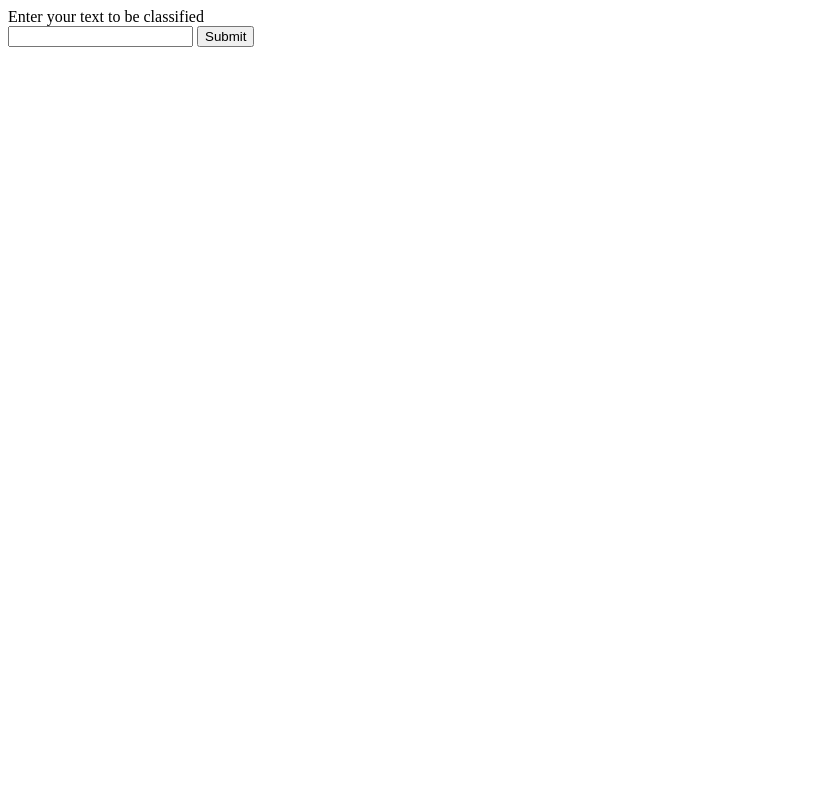
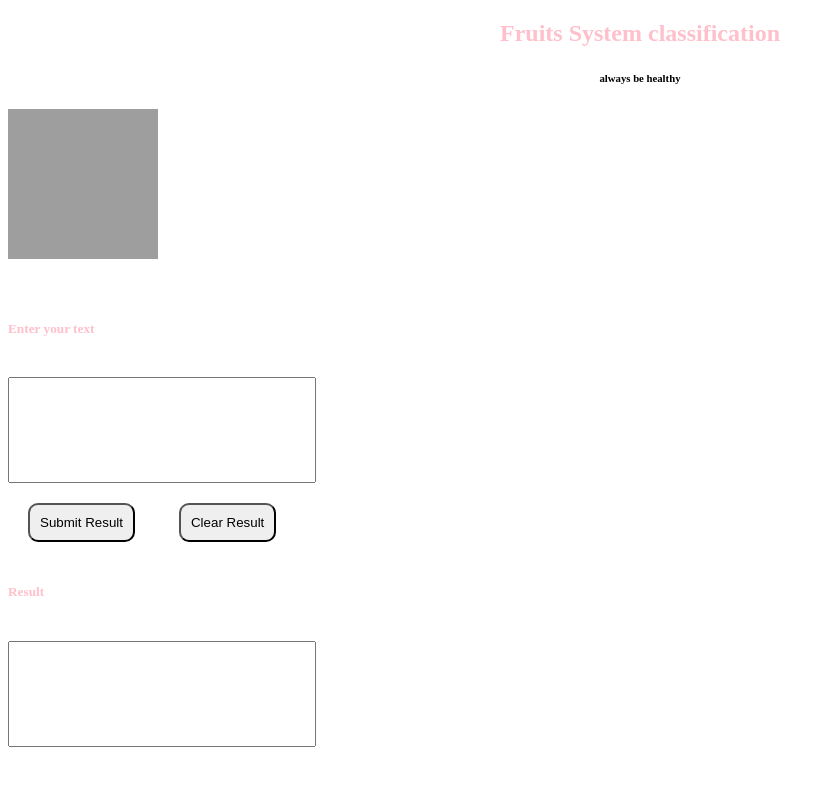
Before and after one commit to ReemaAli1/SEworkshop2, a website: page index.html in a window 1280 px wide. Shown: the whole page, without its empty margins (0-834 px from the left). Drawn offline with Linux system fonts and the light colour scheme; grey boxes are pictures that could not be loaded.

Commit message:
Update index.html

```diff
--- a/index.html
+++ b/index.html
@@ -1,17 +1,47 @@
- <!DOCTYPE html>
+
+<!DOCTYPE html>
 <html>
 <head>
 <meta charset="UTF-8">
 <title>Your front-end</title>
+<style> button{
+    border-radius: 10px;
+    padding:10px;
+    margin : 20px;
+}
+#text{
+  margin:10px;   border-radius: 10px;
+    padding:10px;
+    margin : 20px;
+}
+</style>
 </head>
 
 <body>
-<form action="/fasttext">
-	Enter your text to be classified<br>
-	<input type="text" name="statement">
-	<input type="submit" value="Submit">
-</form>
+  <h2  align="middle"style="color: pink" > Fruits System classification  </h2>
+  <h6 align="middle" style="color: balck" > always be healthy </h6>
+<div id="logo"> <img src="https://www.creativefabrica.com/wp-content/uploads/2019/11/28/meditation-yoga-7-1-580x348.jpg
+" style="width:150px;height:150px;"> </div>
+
+ <br>
+ <br>
+  <h5  align="left"style="color: pink" > Enter your text   </h5>
+
+<br >
+<form>  <input type="text"  style="width:300px;height:100px;"  > <br> </form>
+
+
+      <button>Submit Result</button>
+
+       <button>Clear Result</button>
+<br>
+
+ <h5  align="left"style="color: pink" > Result   </h5>
+ <br>
+ <form>  <input type="text"  style="width:300px;height:100px;"  > <br> </form>
+
 
 </body>
 
+
 </html>
```
